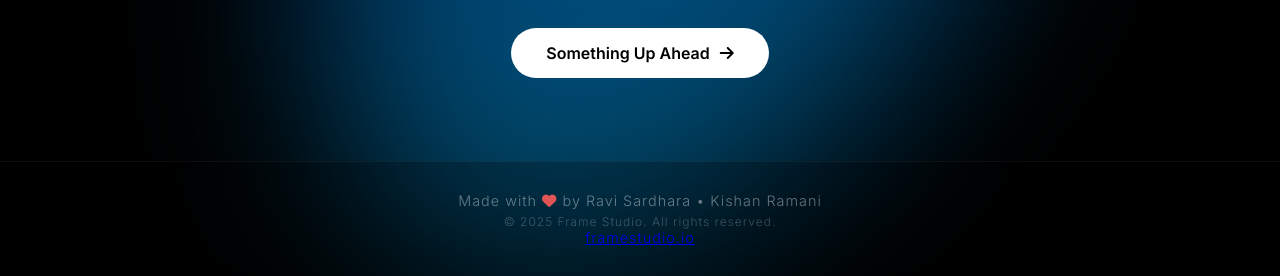
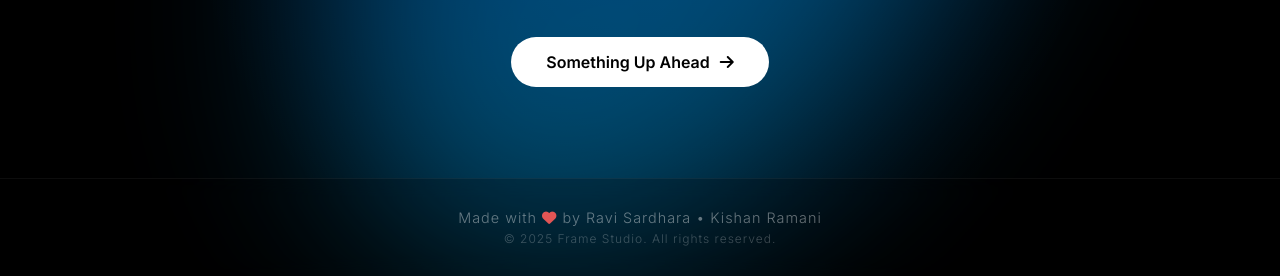
Before and after one commit to MrRavi246/Frame-Studio, a plain HTML site: page index.html in a window 1280 px wide. Shown: the part 524-800 px from the top of the page. Drawn offline with Linux system fonts and the light colour scheme.

Commit message:
26-12-2025

```diff
--- a/index.html
+++ b/index.html
@@ -70,7 +70,6 @@
     <footer>
         <p>Made with <i class="fa-solid fa-heart" style="color: #e25555;"></i> by Ravi Sardhara &bull; Kishan Ramani</p>
         <p class="copyright">&copy; 2025 Frame Studio. All rights reserved.</p>
-        <p><a href="https://framestudio.io">framestudio.io</a></p>
     </footer>
 
     <script src="script.js"></script>
```
